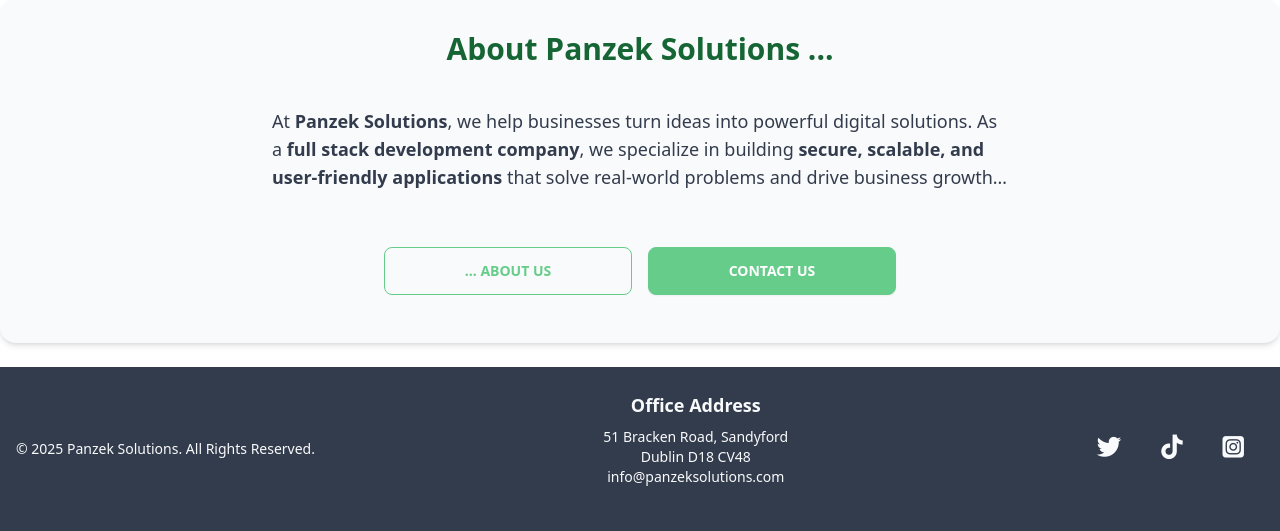
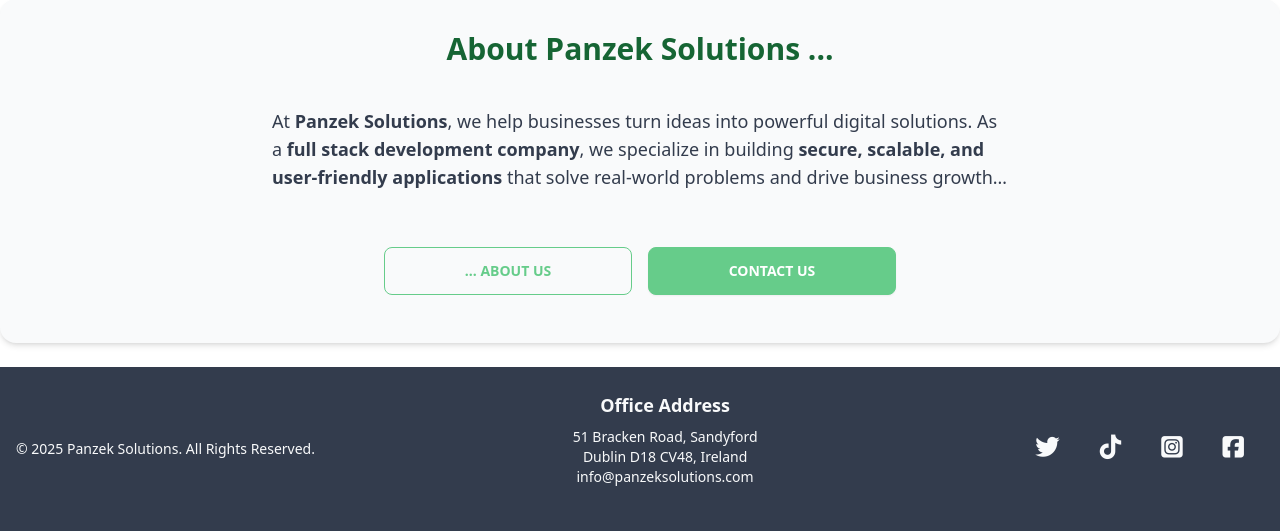
Before and after one commit to panzek/panzeksolutions, a Django app: page / in a window 1280 px wide. Shown: the part 1723-2254 px from the top of the page. Run offline with Django 5.2, Linux system fonts and the light colour scheme; data comes from the database, SQL or seed files in the repository; style sheets or scripts are compiled from the project's sources; parts of the project's set-up code (start-up, migrations or seed data) failed here and were passed over; some libraries are stand-ins or nearby versions.

Commit message:
Update pages for social media networks

```diff
--- a/home/templates/home/index.html
+++ b/home/templates/home/index.html
@@ -59,7 +59,7 @@
                     </p>
                 </div>
                 <button class="btn btn-outline btn-success sm:btn-sm md:btn-md text-1xl font-bold text-green-500">
-                    <i class="fa-solid fa-plus fa-lg" aria-hidden="true"></i>View Projects
+                    <i class="fa-solid fa-plus fa-lg" aria-hidden="true"></i>Get Quote
                 </button>
         </div>
         <img src="{{ MEDIA_URL }}panzek_hero.webp" alt="Hero Image" class="w-full max-w-5xl">
--- a/templates/includes/footer.html
+++ b/templates/includes/footer.html
@@ -10,13 +10,13 @@
       <div class="text-sm md:text-md lg:text-lg font-bold">Office Address</div>
       <address class="mb-5 not-italic">
         <p>51 Bracken Road, Sandyford</p>
-        <p>Dublin D18 CV48</p>
+        <p>Dublin D18 CV48, Ireland</p>
         <a href="mailto:info@panzeksolutions.com">info@panzeksolutions.com</a>
       </address>
     </nav>
     <!-- Social Networks  -->
     <nav class="grid-flow-col gap-4 p-2 place-self-center md:justify-self-end">
-      <a href="https://twitter.com/ipanzek" target="_blank" rel="noopener" aria-label="Go to Panzek's Twitter page (opens new tab on third party site)" title="Twitter">
+      <a href="https://x.com/panzeksolutions" target="_blank" rel="noopener" aria-label="Go to Panzek Solutions' X page (opens new tab on third party site)" title="X (Twitter)">
           <span style="font-size: 2em;" class="p-3">
               <i class="fa-brands fa-twitter fa-sm" aria-hidden="true"></i>
           </span>
@@ -34,6 +34,12 @@
           </span>
           <span class="sr-only">Instagram</span>
       </a>
+      <a href="https://facebook.com/panzeksolutions" target="_blank" rel="noopener" aria-label="Go to Panzek Solutions' Facebook page (opens new tab on third party site)" title="Facebook">
+          <span style="font-size: 2em;" class="p-3">
+              <i class="fa-brands fa-square-facebook fa-sm" aria-hidden="true"></i>
+          </span>
+          <span class="sr-only">Facebook</span>
+      </a>
     </nav>
   </footer>
 </div>
--- a/templates/includes/mobile_nav.html
+++ b/templates/includes/mobile_nav.html
@@ -43,11 +43,11 @@
 
     <div class="grid-flow-col place-self-center">
         <p class="p-2">Socials:</p>
-        <a href="https://twitter.com/ipanzek" target="_blank" rel="noopener" aria-label="Go to Panzek's Twitter page (opens new tab on third party site)" title="Twitter">
-            <span style="font-size: 2em;" class="p-3">
-                <i class="fa-brands fa-twitter fa-sm" aria-hidden="true"></i>
-            </span>
-            <span class="sr-only">Twitter</span>
+        <a href="https://x.com/panzeksolutions" target="_blank" rel="noopener" aria-label="Go to Panzek Solutions' X page (opens new tab on third party site)" title="X (Twitter)">
+          <span style="font-size: 2em;" class="p-3">
+              <i class="fa-brands fa-twitter fa-sm" aria-hidden="true"></i>
+          </span>
+          <span class="sr-only">Twitter</span>
         </a>
         <a href="https://tiktok.com/@panzeksolutions/" target="_blank" rel="noopener" aria-label="Go to Panzek Solutions' TikTok page (opens new tab on third party site)" title="TikTok">
             <span style="font-size: 2em;" class="p-3">
@@ -61,6 +61,12 @@
             </span>
             <span class="sr-only">Instagram</span>
         </a>
+        <a href="https://facebook.com/panzeksolutions" target="_blank" rel="noopener" aria-label="Go to Panzek Solutions' Facebook page (opens new tab on third party site)" title="Facebook">
+            <span style="font-size: 2em;" class="p-3">
+                <i class="fa-brands fa-square-facebook fa-sm" aria-hidden="true"></i>
+            </span>
+            <span class="sr-only">Facebook</span>
+        </a>
     </div>
 
 </div>
```
